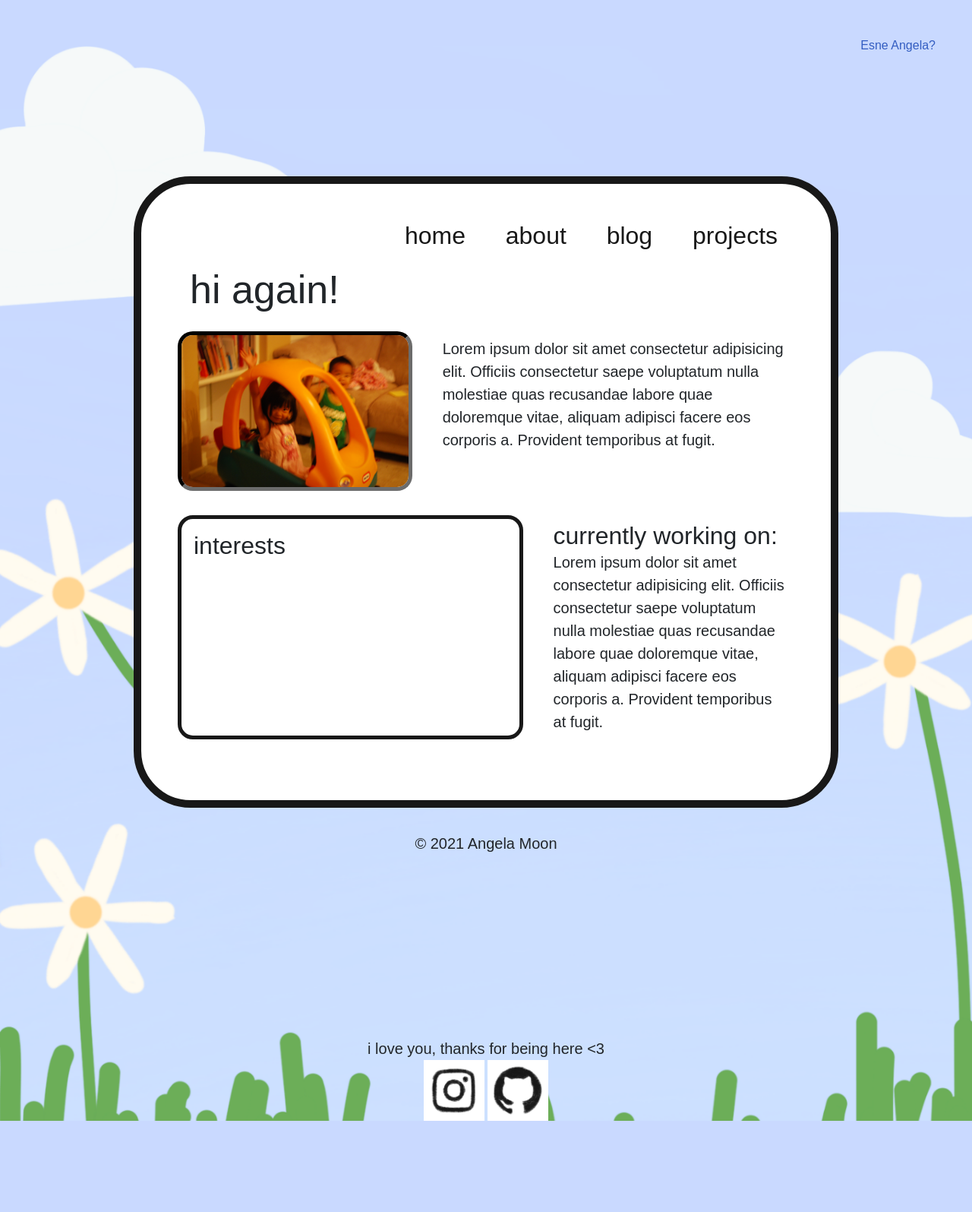
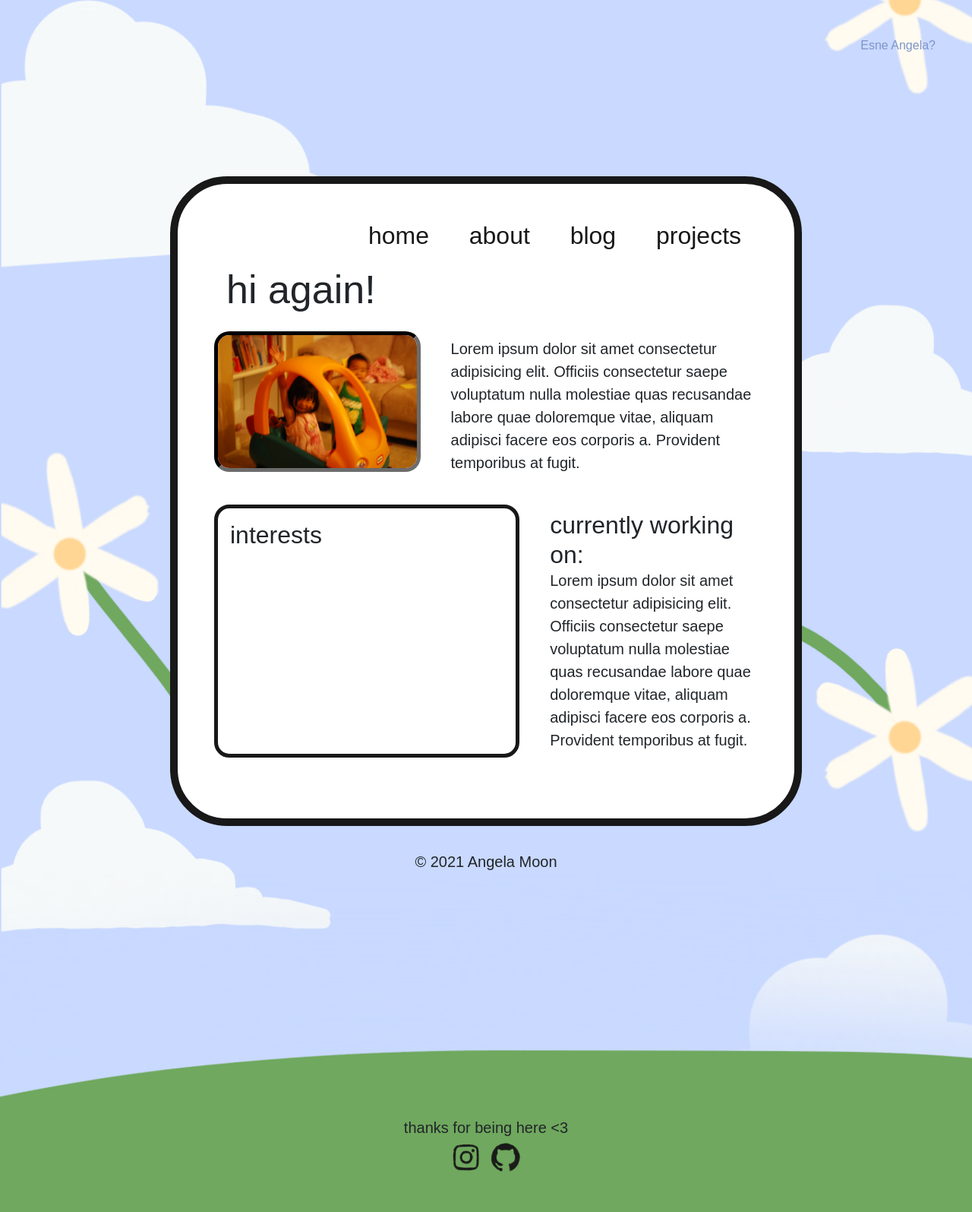
Before and after one commit to angela-moon/Website, a Flask app: page /about in a window 1280 px wide. Shown: the whole page at 76% size. Before the commit the page ends 1475 px from the top, so only its background shows below. Run offline with Flask 2, Linux system fonts and the light colour scheme; some libraries are stand-ins or nearby versions; some web fonts are replaced.

Commit message:
New graphics, fixed TinyMCE

```diff
--- a/plan.txt
+++ b/plan.txt
@@ -1,9 +1,8 @@
 TO DO!!
 
+* footer picture make shorter (20 * 16px tall)
 * figure out TinyMCE (or a different WYSIWYG editor)
-* add color to the links to the blog posts
 * add project grid (and projects underneath) to the projects page
-* make transparent icons for the footer
 * make interests drawing?
 * add actual descriptions in the about section
 * also add a contact section somewhere
--- a/website/auth.py
+++ b/website/auth.py
@@ -24,7 +24,7 @@ def login():
         else:
             flash("Incorrect password.", category="error")
 
-    return render_template("login.html", user=current_user)
+    return render_template("login.html", user=current_user,type="static")
 
 @auth.route("/logout")
 @login_required
--- a/website/models.py
+++ b/website/models.py
@@ -1,6 +1,10 @@
 from . import db
 from flask_login import UserMixin
 from sqlalchemy.sql import func
+import sqlalchemy.types as types
+
+class HTMLType(types.TypeDecorator):
+    impl = types.String
 
 class User(db.Model, UserMixin):
     id = db.Column(db.Integer, primary_key=True)
--- a/website/static/styles.css
+++ b/website/static/styles.css
@@ -1,6 +1,5 @@
 body {
   background-image: url("background.png");
-  background-size: cover;
   font-family: acumin-pro, sans-serif;
 }
 
@@ -34,8 +33,16 @@ p {
 }
 
 a {
-  color: #335dc1;
+  color: #7e94c9;
   text-decoration: none;
+}
+
+#static {
+  background-size: cover;
+}
+
+#dynamic {
+  background-size: contain;
 }
 
 #login-link {
@@ -90,7 +97,7 @@ a {
 }
 
 .content {
-  margin: 10rem 11rem 2rem 11rem; /* top: 15; right bottom: 34; left */
+  margin: 10rem 14rem 2rem 14rem; /* top: 15; right bottom: 34; left */
   border: 10px solid rgb(24, 24, 24);
   border-radius: 75px;
   background-color: white;
@@ -129,13 +136,18 @@ a {
 }
 
 .nav-bar a:hover {
-  color: #335dc1;
+  color: #7e94c9;
   transition-duration: 0.2s;
 }
 
 #copyright {
   text-align: center;
-  margin: 1rem 0rem 15rem 0rem;
+  margin: 1rem 0rem 0rem 0rem;
+}
+
+.footer {
+  padding: 20em 0em 2em 0em;
+  background-image: url("footer.png");
 }
 
 footer p {
@@ -148,8 +160,9 @@ footer p {
 }
 
 .social-links img {
-  width: 5em;
+  width: 3em;
   height: auto;
+  margin: 0em 0em 1em 0em;
 }
 
 .social-links a {
--- a/website/templates/about.html
+++ b/website/templates/about.html
@@ -1,19 +1,29 @@
-{% extends "base.html" %}
-
-{% block title %}About{% endblock %}
-
-{% block content %}
+{% extends "base.html" %} {% block title %}About{% endblock %} {% block content
+%}
 <div id="page-heading"><h2>hi again!</h2></div>
 <div class="about-grid">
-        <div id="self-image"><img src="{{url_for('static', filename='party_in_da_hous.jpg')}}"></div>
-        <div id="bio"><p>Lorem ipsum dolor sit amet consectetur adipisicing elit. Officiis consectetur saepe voluptatum nulla molestiae quas recusandae labore quae doloremque vitae, aliquam adipisci facere eos corporis a. Provident temporibus at fugit.</div>
+  <div id="self-image">
+    <img src="{{url_for('static', filename='party_in_da_hous.jpg')}}" />
+  </div>
+  <div id="bio">
+    <p>
+      Lorem ipsum dolor sit amet consectetur adipisicing elit. Officiis
+      consectetur saepe voluptatum nulla molestiae quas recusandae labore quae
+      doloremque vitae, aliquam adipisci facere eos corporis a. Provident
+      temporibus at fugit.
+    </p>
+  </div>
   <div id="interests">
     <h4>interests</h4>
-            <img src="">
+    <img src="" />
   </div>
   <div id="current-project">
     <h4>currently working on:</h4>
-            <p>Lorem ipsum dolor sit amet consectetur adipisicing elit. Officiis consectetur saepe voluptatum nulla molestiae quas recusandae labore quae doloremque vitae, aliquam adipisci facere eos corporis a. Provident temporibus at fugit.
+    <p>
+      Lorem ipsum dolor sit amet consectetur adipisicing elit. Officiis
+      consectetur saepe voluptatum nulla molestiae quas recusandae labore quae
+      doloremque vitae, aliquam adipisci facere eos corporis a. Provident
+      temporibus at fugit.
     </p>
   </div>
 </div>
--- a/website/templates/base.html
+++ b/website/templates/base.html
@@ -2,7 +2,7 @@
 <html>
   <head>
     <title>{% block title %}{% endblock %}</title>
-    <script type=text/javascript src="{{url_for('static', filename='tinymce/tinymce.min.js')}}">
+    <script type=text/javascript src="{{url_for('static', filename='tinymce/js/tinymce/tinymce.min.js')}}">
     </script>
     <script>
             tinymce.init({
@@ -22,7 +22,7 @@
       href="{{url_for('static', filename='styles.css')}}"
     />
   </head>
-  <body>
+  <body id={{type}}>
     {% if user.is_authenticated %}
     <div id="login-link"><a href="logout">Logout</a></div>
     {% else %}
@@ -53,14 +53,13 @@
     </div>
     <p id="copyright">© 2021 Angela Moon</p>
     <footer class="footer">
-      <p>i love you, thanks for being here <3</p>
+      <p>thanks for being here <3</p>
       <div class="social-links">
         <a href="https://instagram.com/angelamoooon" target="_blank">
-          <img src="{{url_for('static', filename='instagram.jpg')}}" />
-          <!--FIND TRANSPARENT FILES!!-->
+          <img src="{{url_for('static', filename='instagram.png')}}" />
         </a>
         <a href="https://github.com/angela-moon" target="_blank">
-          <img src="{{url_for('static', filename='github.jpg')}}" />
+          <img src="{{url_for('static', filename='github.png')}}" />
         </a>
       </div>
     </footer>
--- a/website/templates/blog.html
+++ b/website/templates/blog.html
@@ -15,7 +15,9 @@
   </div>
   {% endif %}
   <div class="post-card">
-    <h4 class="card-title"><a href="post/{{post.id}}">{{post.title}}</a></h4>
+    <h4 class="card-title">
+      <a href="post/{{post.id}}">{{post.title}}</a>
+    </h4>
     <div class="post-date"><p>{{post.date_created}}</p></div>
     <p class="card-body">{{post.text}}</p>
   </div>
--- a/website/templates/project.html
+++ b/website/templates/project.html
@@ -5,6 +5,9 @@ content %}
   <p>description!</p>
 </div>
 <h3>mini programs</h3>
+
 <h3>fashion design endeavors</h3>
+
 <h3>misc.???</h3>
+
 {% endblock %}
--- a/website/views.py
+++ b/website/views.py
@@ -9,20 +9,20 @@ views = Blueprint("views", __name__)
 
 @views.route("/")
 def home():
-    return render_template("index.html", user=current_user)
+    return render_template("index.html", user=current_user, type="static")
 
 @views.route("/about")
 def about():
-    return render_template("about.html", user=current_user)
+    return render_template("about.html", user=current_user, type="static")
 
 @views.route("/blog")
 def blog():
     posts = Post.query.all()
-    return render_template("blog.html", user=current_user, posts=posts)
+    return render_template("blog.html", user=current_user, posts=posts, type="dynamic")
 
 @views.route("/projects")
 def projects():
-    return render_template("project.html", user=current_user)
+    return render_template("project.html", user=current_user, type="static")
 
 @views.route("/create-post", methods=["GET", "POST"])
 @login_required
@@ -40,7 +40,7 @@ def create_post():
             db.session.commit()
             flash("Post created!")
             return redirect(url_for("views.blog"))
-    return render_template("create_post.html", user=current_user)
+    return render_template("create_post.html", user=current_user, type="static")
 
 @views.route("/delete-post/<id>")
 @login_required
@@ -59,4 +59,4 @@ def delete_post(id):
 @views.route("/post/<id>")
 def view_post(id):
     post = Post.query.filter_by(id=id).first()
-    return render_template("post.html", user=current_user,post=post)
+    return render_template("post.html", user=current_user,post=post, type="static")
```
Also changed, not shown: website/database.db, website/static/background.png, website/static/footer.png (added), website/static/github.jpg (deleted), website/static/github.png (added), website/static/instagram.jpg (deleted), website/static/instagram.png (added), website/static/placeholder.jpg (added). Lines whose indentation alone changed are shown as unchanged.
